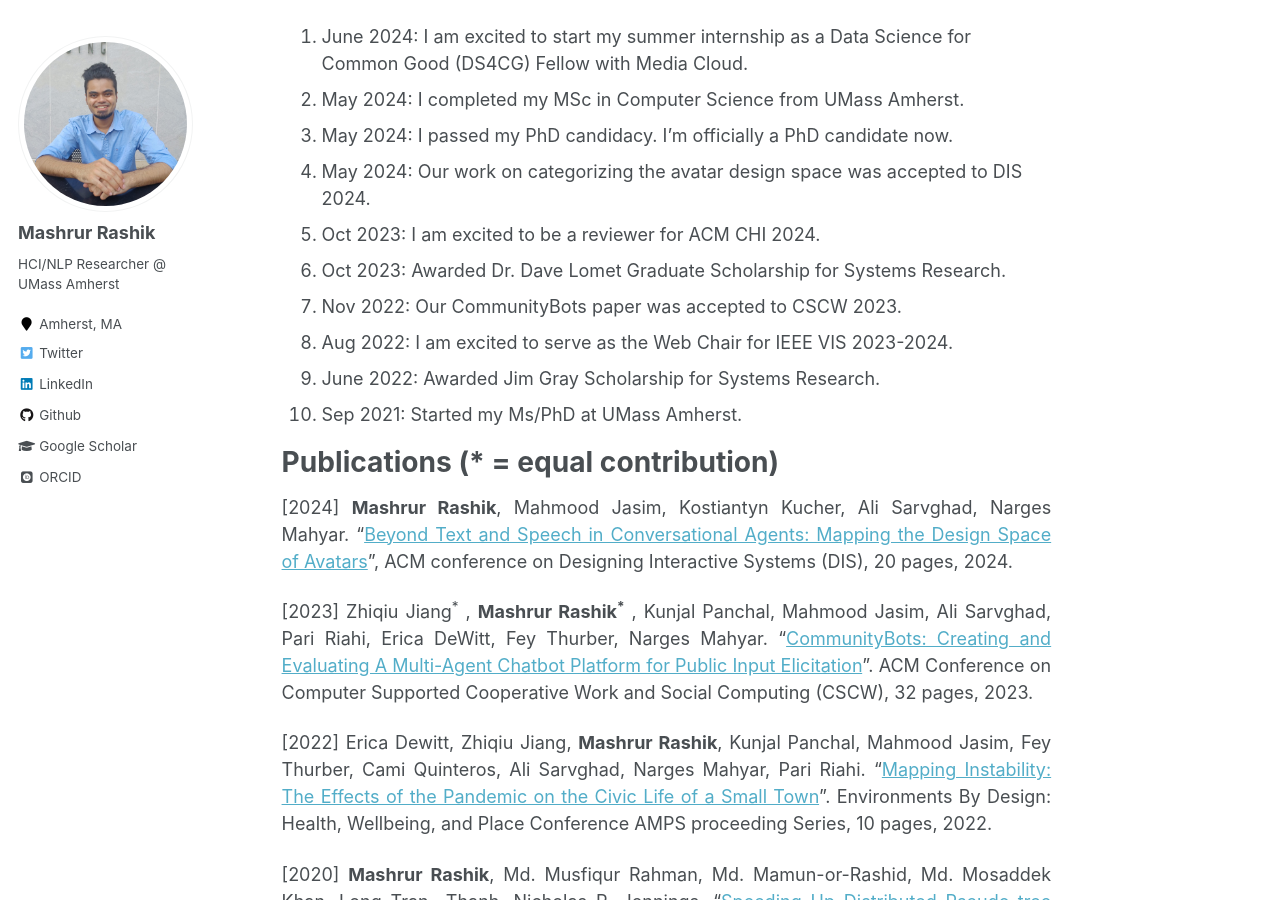
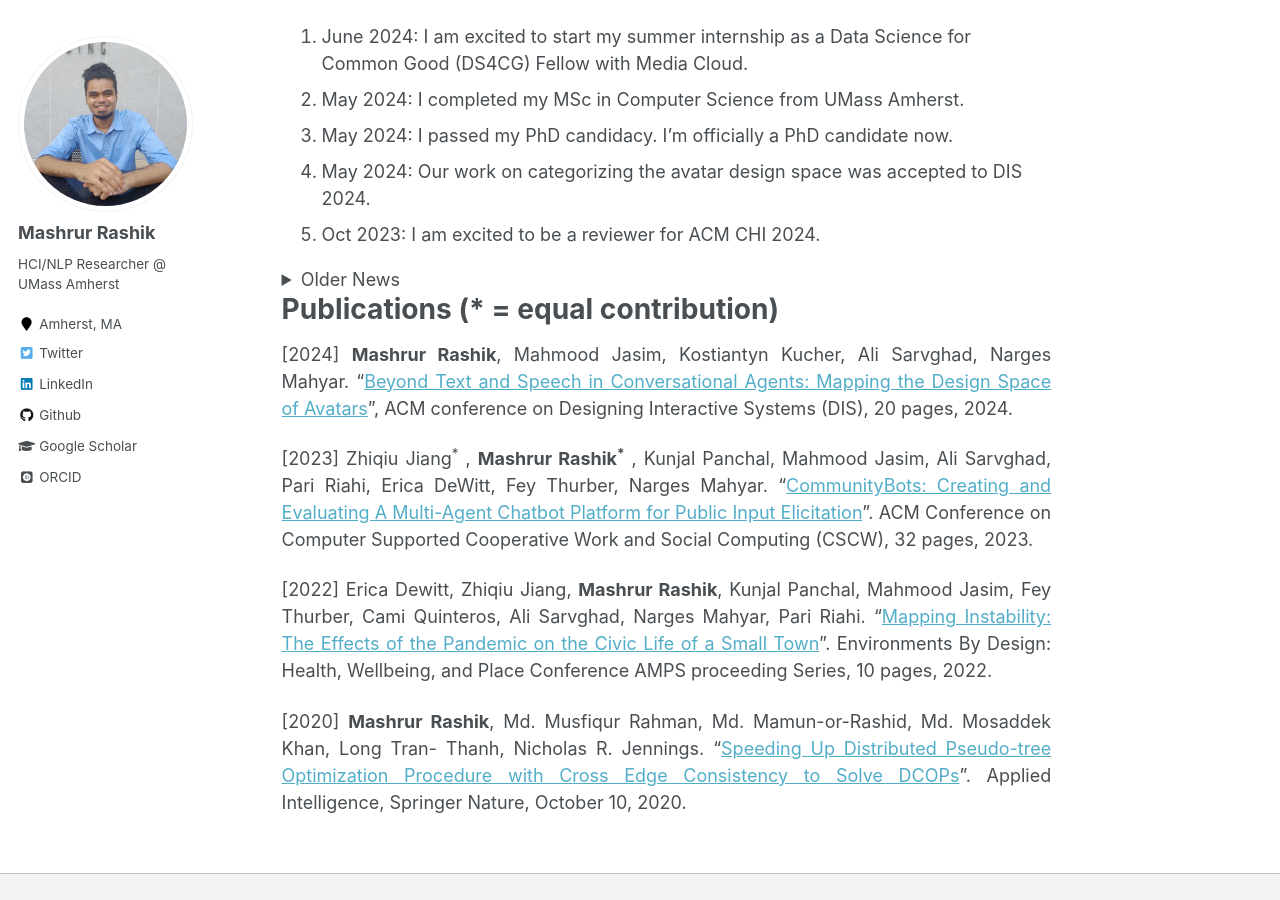
Before and after one commit to mashrur29/mashrur29.github.io, a Jekyll site: the page built from _pages/about.md, in a window 1280 px wide and 900 px high, scrolled down 776 px. Built offline with Jekyll 4.4.1, drawn with Linux system fonts in a browser that asks for light colours; some web fonts are replaced.

Commit message:
updated news

```diff
--- a/_pages/about.md
+++ b/_pages/about.md
@@ -24,11 +24,16 @@ Recent News
 3. May 2024: I passed my PhD candidacy. I'm officially a PhD candidate now.
 4. May 2024: Our work on categorizing the avatar design space was accepted to DIS 2024.
 5. Oct 2023: I am excited to be a reviewer for ACM CHI 2024.
+<details>
+<summary>Older News</summary>
+
 6. Oct 2023: Awarded Dr. Dave Lomet Graduate Scholarship for Systems Research.
 7. Nov 2022: Our CommunityBots paper was accepted to CSCW 2023.
 8. Aug 2022: I am excited to serve as the Web Chair for IEEE VIS 2023-2024.
 9. June 2022: Awarded Jim Gray Scholarship for Systems Research.
 10. Sep 2021: Started my Ms/PhD at UMass Amherst.
+
+</details>
 
 
 
```
